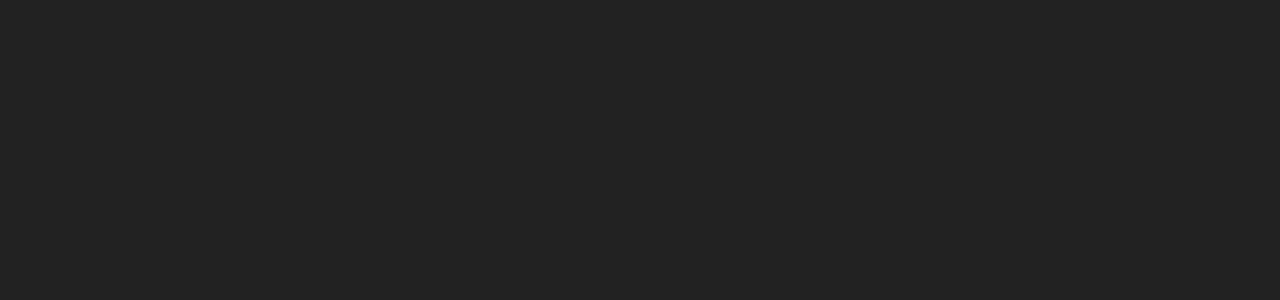
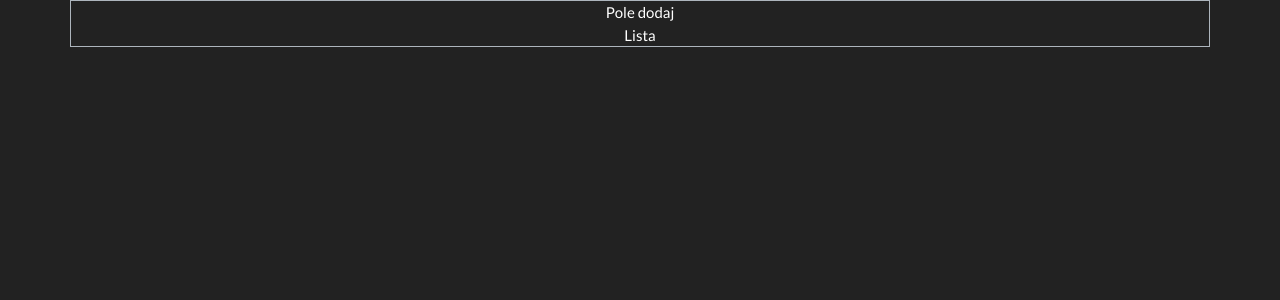
Before and after one commit to filip-wan/todo-intro, a React (Create React App) app: page / in a window 1280 px wide. Shown: the top 300 px of the page. Built offline with nearby package versions, Linux system fonts and the light colour scheme.

Commit message:
Add basic layout

```diff
--- /dev/null
+++ b/src/components/AddTask.js
@@ -0,0 +1,8 @@
+import React from 'react';
+import { Container, Row, Col, ListGroup, ListGroupItem } from 'react-bootstrap';
+
+function AddTask() {
+    return <div>Pole dodaj</div>;
+}
+
+export default AddTask;
--- a/src/components/App.js
+++ b/src/components/App.js
@@ -1,8 +1,8 @@
 import React from 'react';
-import '../styles/App.css';
+import ToDoList from './ToDoList';
 
 function App() {
-    return <div className="App"></div>;
+    return <ToDoList />;
 }
 
 export default App;
--- /dev/null
+++ b/src/components/Tasks.js
@@ -0,0 +1,8 @@
+import React from 'react';
+import { Container, Row, Col, ListGroup, ListGroupItem } from 'react-bootstrap';
+
+function Tasks() {
+    return <ListGroup>Lista</ListGroup>;
+}
+
+export default Tasks;
--- /dev/null
+++ b/src/components/ToDoList.js
@@ -0,0 +1,15 @@
+import React from 'react';
+import { Container, Row, Col, ListGroup, ListGroupItem } from 'react-bootstrap';
+import Tasks from './Tasks';
+import AddTask from './AddTask';
+
+function ToDoList() {
+    return (
+        <Container className="text-center border border-light">
+            <AddTask />
+            <Tasks />
+        </Container>
+    );
+}
+
+export default ToDoList;
--- a/src/styles/App.css
+++ /dev/null
@@ -1,3 +0,0 @@
-.App {
-    text-align: center;
-}
```
